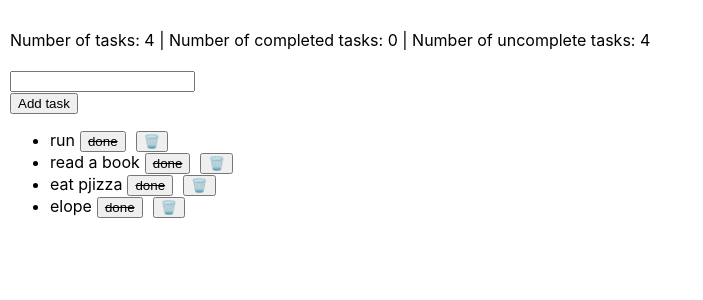
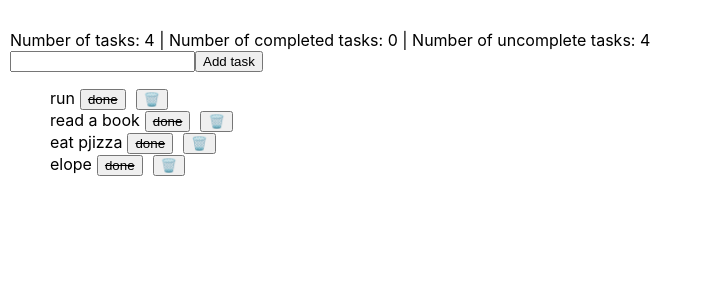
Before and after one commit to GrittyGitty/first_react_assignment, a React (Create React App) app: page / in a window 1280 px wide. Shown: the top 300 px of the page, without its empty margins (0-703 px from the left). Built offline with nearby package versions, Linux system fonts and the light colour scheme.

Commit message:
finished moving project to redux
made most components dumb - only app and list arent dumb

```diff
--- a/src/App.js
+++ b/src/App.js
@@ -2,26 +2,40 @@ import React from 'react';
 import AddTask from './components/AddTask';
 import TaskList from './components/TaskList';
 import StatusBar from './components/StatusBar';
-import { Provider } from 'react-redux';
-import store from './store';
-
+import { connect } from 'react-redux';
 
 class App extends React.Component {
-  constructor(props) {
-    super(props);
-  }
-
   render() {
+    let tasks = this.props.tasks;
     return (
-      <Provider store={store}>
-        <div>
-          <StatusBar></StatusBar>
-          <AddTask></AddTask>
-          <TaskList></TaskList>
-        </div>
-      </Provider>
+      <div>
+        <StatusBar
+          isDoneBreakDown={
+            tasks.reduce((acc, task) => {
+              acc[task.isDone ? "done" : "undone"]++
+              return acc;
+            }, { done: 0, undone: 0 })
+          }>
+        </StatusBar>
+        <AddTask
+          tasks={tasks}
+          addTaskClick={this.props.addTaskClick}
+        ></AddTask>
+        <TaskList tasks={tasks}></TaskList>
+      </div>
     );
   }
 }
 
-export default App;
+
+const dispatchToProps = {
+  addTaskClick: (task) => ({
+    type: "ADD_TASK", payload: task
+  })
+};
+
+function mapStateToProps(props) {
+  return { tasks: props.tasks };
+}
+
+export default connect(mapStateToProps, dispatchToProps)(App);
--- a/src/components/AddTask.js
+++ b/src/components/AddTask.js
@@ -1,57 +1,22 @@
 import React from 'react';
 import Task from '../entities/task'
-import { connect } from 'react-redux';
 
-class AddTask extends React.Component {
 
-  constructor(props) {
-    super(props);
-    this.state = {
-      tasks: props.tasks,
-      taskText: ''
-    };
-  }
-
-  componentWillReceiveProps(props) {
-    this.setState({ tasks: props.tasks })
-  }
-
-  render() {
-    return (
-      <div>
-        <input onChange={this.handleTaskInputChange} id="task_input" type="text"></input>
-        <br></br>
-        <button onClick={this.handleAddClick.bind(this)}>Add task</button>
-      </div>
-    );
-  }
-
-  doesTaskExist(task) {
-    return this.state.tasks.some(({ text }) => text === task.text);
-  }
-
-  handleTaskInputChange = (event) => {
-    this.setState({ taskText: event.target.value })
-  }
-
-  handleAddClick() {
-    let newTask = new Task(this.state.taskText);
-    if (!this.doesTaskExist(newTask))
-      this.props.addTaskClick(new Task(this.state.taskText));
-  }
-}
-
-function mapDispatchToProps(dispatch) {
-  return {
-    addTaskClick: (task) => {
-      dispatch({ type: "ADD_TASK", payload: task });
-    }
-  }
+const AddTask = ({ tasks, addTaskClick }) => {
+  return (
+    <div>
+      <form onSubmit={(e) => {
+        e.preventDefault();
+        let text = e.target.elements["input"].value;
+        if (text && tasks.filter(task => task.text === text).length === 0)
+          addTaskClick(new Task(text));
+      }}>
+        <input name="input"></input>
+        <button type="submit">Add task</button>
+      </form>
+    </div >
+  );
 }
 
 
-export default connect(
-  (state) => {
-    return { tasks: state.tasks }
-  },
-  mapDispatchToProps)(AddTask)
+export default AddTask;
--- a/src/components/StatusBar.js
+++ b/src/components/StatusBar.js
@@ -1,41 +1,22 @@
 import React from 'react';
-import { connect } from 'react-redux';
 
-class StatusBar extends React.Component {
-    constructor(props) {
-        super(props);
-        this.state = { tasks: props.tasks };
-    }
 
-    componentWillReceiveProps(props) {
-        this.setState({ tasks: props.tasks })
-    }
 
-    render() {
-        let { done, undone } = this.getComputedDoneTasks();
-        return <div>
+const StatusBar = (props) => {
+    let { done, undone } = props.isDoneBreakDown;
+    let numOfTasks = done + undone;
+
+    return (
+        <div>
             <br></br>
-            Number of tasks: {this.state.tasks.length} |
+            Number of tasks: {numOfTasks} |
 
             Number of completed tasks: {done} |
 
             Number of uncomplete tasks: {undone}
             <br></br>
-            <br></br>
         </div>
-    }
-
-    getComputedDoneTasks() {
-        let done = this.state.tasks.filter(task => task.isDone).length;
-        let undone = this.state.tasks.length - done;
-        return { done, undone };
-    }
+    );
 }
 
-
-function mapStateToProps({ tasks }) {
-    return { tasks: tasks };
-}
-
-
-export default connect(mapStateToProps)(StatusBar);
+export default StatusBar;
--- a/src/components/TaskList.js
+++ b/src/components/TaskList.js
@@ -4,65 +4,42 @@ import { connect } from 'react-redux';
 
 
 class TaskList extends React.Component {
-    constructor(props) {
-        super(props);
-        this.state = { tasks: props.tasks };
-        this.onCrossClick = props.onCrossClick;
-        this.onDelClick = props.onDelClick;
-        this.onTaskDblClick = props.onTaskDblClick;
-        this.onEditInputEnterClick = props.onEditInputEnterClick
-    }
-
-    componentWillReceiveProps(props) {
-        this.setState({ tasks: props.tasks })
-    }
-
     render() {
         return (
             <div>
                 <ul>
-                    {this.printTasks(this.state.tasks)}
+                    {
+                        this.props.tasks.map((task, index) => {
+                            return (
+                                <TaskItem
+                                    key={index}
+                                    task={task}
+                                    onCrossClick={this.props.onCrossClick}
+                                    onDelClick={this.props.onDelClick}
+                                    onTaskDblClick={this.props.onTaskDblClick}
+                                    onEditInputEnterClick={this.props.onEditInputEnterClick}
+                                ></TaskItem>
+                            );
+                        })
+                    }
                 </ul>
             </div>
         )
     }
-
-    printTasks(list) {
-        return list.map((task, index) => {
-            return ((
-                <TaskItem
-                    key={index}
-                    task={task}
-                    onCrossClick={this.onCrossClick}
-                    onDelClick={this.onDelClick}
-                    onTaskDblClick={this.onTaskDblClick}
-                    onEditInputEnterClick={this.onEditInputEnterClick}
-                ></TaskItem>
-            ))
-        });
-    }
-
 }
 
-function mapDispatchToProps(dispatch) {
+const mapDispatchToProps = {
+    onCrossClick: (task) => { return { type: "TOGGLE_CROSS_TASK", payload: task } },
+    onDelClick: (task) => ({ type: "REMOVE_TASK", payload: task }),
+    onTaskDblClick: (task) => ({ type: "TOGGLE_EDIT_MODE", payload: task }),
+    onEditInputEnterClick: (task, text) => ({ type: "UPDATE_TASK", payload: { task, text } })
+};
+
+
+const mapStateToProps = (props) => {
     return {
-        onCrossClick: (task) => {
-            dispatch({ type: "TOGGLE_CROSS_TASK", payload: task });
-        },
-        onDelClick: (task) => {
-            dispatch({ type: "REMOVE_TASK", payload: task });
-        },
-        onTaskDblClick: (task) => {
-            dispatch({ type: "TOGGLE_EDIT_MODE", payload: task });
-        },
-        onEditInputEnterClick: (task, text) => {
-            dispatch({ type: "UPDATE_TASK", payload: { task, text } })
-        }
+        tasks: props.tasks
     }
 }
 
-function mapStateToProps(props) {
-    return { tasks: props.tasks };
-}
-
 export default connect(mapStateToProps, mapDispatchToProps)(TaskList);
--- a/src/components/taskItem.js
+++ b/src/components/taskItem.js
@@ -1,76 +1,42 @@
 import React from 'react';
 
-class TaskItem extends React.Component {
 
-    constructor(props) {
-        super(props);
-        this.state = { task: props.task }
-        this.onCrossClickCallback = props.onCrossClick;
-        this.onDelClickCallback = props.onDelClick;
-        this.onTaskDblClickCallback = props.onTaskDblClick;
-        this.onEditInputEnterClickCallback = props.onEditInputEnterClick;
-    }
-
-    componentWillReceiveProps(props) {
-        this.setState({ task: props.task });
-    }
-
-    render() {
-        let task = this.state.task;
-
-        let taskModule =
-            task.dblClicked ?
-                (<input
-                    autoFocus
-                    placeholder="edit task..."
-                    onKeyDown={this.checkForEnter.bind(this)}>
-                </input>) :
+const TaskItem = ({ task, onCrossClick, onDelClick, onTaskDblClick, onEditInputEnterClick }) => {
+    let taskModule = task.dblClicked ?
+        (<input autoFocus placeholder="edit task..." onKeyDown={checkForEnter}/>) :
         (<span>
             <span
-                        onDoubleClick={this.onTaskDblClick.bind(this)}>
+                onDoubleClick={() => { onTaskDblClick(task) }}>
                 {task.isDone ?
                     (<del>{task.text}</del>) :
                     task.text}
             </span>
             <button
                 className="listDelButton"
-                        onClick={this.onCrossClick.bind(this)}>
+                onClick={ () => {onCrossClick(task)}}>
                 <del>done</del>
             </button>
         </span>);
     let deleteButton = (
         <button
-                onClick={this.onDelClick.bind(this)}
+            onClick={() => {onDelClick(task)}}
             className="listDelButton">
             🗑️
         </button>
     );
+
+
+    function checkForEnter(e) {
+        if (e.key === 'Enter')
+            onEditInputEnterClick(task, e.target.value);
+    }
+
     return (
-            <li>
-                <span>
+        <div>
             {taskModule}
             {deleteButton}
-                </span>
-            </li>
+        </div>
     );
-    }
-
-    checkForEnter(event) {
-        if (event.key === 'Enter')
-            this.onEditInputEnterClickCallback(this.state.task, event.target.value);
-    }
-
-    onTaskDblClick() {
-        this.onTaskDblClickCallback(this.state.task);
-    }
-
-    onCrossClick() {
-        this.onCrossClickCallback(this.state.task);
-    }
-
-    onDelClick() {
-        this.onDelClickCallback(this.state.task);
-    }
 }
 
 
--- a/src/entities/task.js
+++ b/src/entities/task.js
@@ -4,12 +4,6 @@ class Task {
         this.isDone = isDone;
         this.dblClicked = dblClicked;
     }
-    toggleDone() {
-        this.isDone = !this.isDone;
-    }
-    toggleDblClicked() {
-        this.dblClicked = !this.dblClicked;
-    }
 }
 
 export default Task;
--- a/src/index.js
+++ b/src/index.js
@@ -3,10 +3,12 @@ import ReactDOM from 'react-dom';
 import './index.css';
 import App from './App';
 import * as serviceWorker from './serviceWorker';
+import { Provider } from 'react-redux';
+import store from './store';
 
 
 
-ReactDOM.render(<App />, document.getElementById('app'));
+ReactDOM.render(<Provider store={store}><App /></Provider>, document.getElementById('app'));
 
 // If you want your app to work offline and load faster, you can change
 // unregister() to register() below. Note this comes with some pitfalls.
--- a/src/store.js
+++ b/src/store.js
@@ -11,11 +11,10 @@ let initialState = {
     ]
 };
 
-
 const store = createStore((state = initialState, action) => {
     let { tasks } = state;
     let { payload, type } = action;
-    console.log(tasks, payload, type);
+
     switch (type) {
         case "ADD_TASK":
             return Object.assign({}, state, {
@@ -40,10 +39,11 @@ const store = createStore((state = initialState, action) => {
                         task)
             });
         case "TOGGLE_EDIT_MODE":
+            console.log(tasks, payload);
             return Object.assign({}, state, {
                 tasks: tasks.map(task =>
                     (task.text === payload.text) ?
-                        task = new Task(task.text, false, !task.dblClicked) :
+                        new Task(task.text, false, true) :
                         task
                 )
             });
```
Lines whose indentation alone changed are shown as unchanged.
